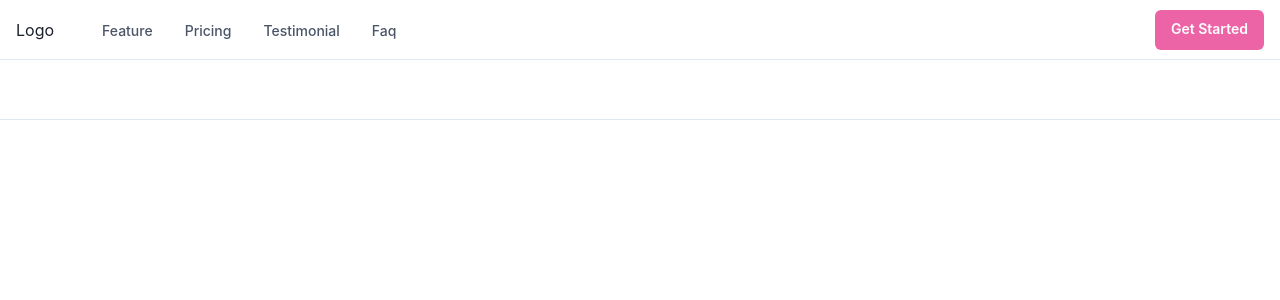
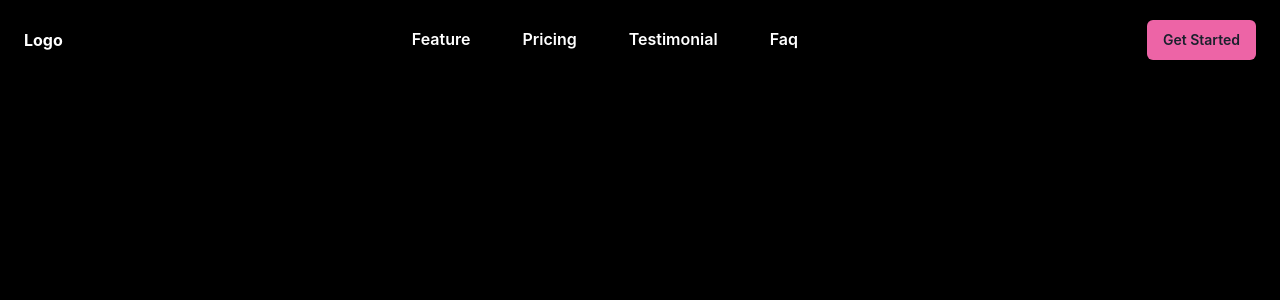
Before and after one commit to fvastu/Fait, a Next.js app: page / in a window 1280 px wide. Shown: the top 300 px of the page. Built offline with nearby package versions, Linux system fonts and the light colour scheme.

Commit message:
added theme variable, fixed navigation bar on desktop

```diff
--- a/components/hero.tsx
+++ b/components/hero.tsx
@@ -1,23 +1,17 @@
 'use client'
 
 import {
-    Box,
-    Flex,
-    useColorModeValue
+  Box,
+  Flex
 } from '@chakra-ui/react'
 
 export default function Hero() {
   return (
     <Box>
       <Flex
-        bg={useColorModeValue('white', 'gray.800')}
-        color={useColorModeValue('gray.600', 'white')}
         minH={'60px'}
         py={{ base: 2 }}
         px={{ base: 4 }}
-        borderBottom={1}
-        borderStyle={'solid'}
-        borderColor={useColorModeValue('gray.200', 'gray.900')}
         align={'center'}>
       </Flex>
     </Box>
--- a/components/navbar.tsx
+++ b/components/navbar.tsx
@@ -5,43 +5,16 @@ import {
   Button,
   Collapse,
   Flex,
+  HStack,
   Icon,
-    IconButton,
+  Link,
   Stack,
   Text,
-    useBreakpointValue,
-    useColorModeValue,
   useDisclosure
 } from '@chakra-ui/react'
-import { MdSearch, MdSettings } from 'react-icons/md'
-
-interface NavItem {
-    label: string
-    subLabel?: string
-    children?: Array<NavItem>
-    href?: string
-  }
-
-  const NAV_ITEMS: Array<NavItem> = [
-    {
-      label: 'Feature',
-      children: [],
-      href: '#Feature',
-    },
-    {
-      label: 'Pricing',
-      children: [],
-      href: '#Pricing',
-    },
-    {
-      label: 'Testimonial',
-      href: '#Testimonial',
-    },
-    {
-      label: 'Faq',
-      href: '#Faq',
-    },
-  ]
+import { MdSearch } from 'react-icons/md'
+import { NAVIGATION_ITEMS } from '../shared/constants'
+import { NavigationItem } from '../shared/navigation-item'
 
 export default function Navigation() {
   const { isOpen, onToggle } = useDisclosure()
@@ -49,50 +22,29 @@ export default function Navigation() {
   return (
     <Box>
       <Flex
-        bg={useColorModeValue('white', 'black')}
-        color={useColorModeValue('gray.600', 'white')}
-        minH={'60px'}
-        py={{ base: 2 }}
-        px={{ base: 4 }}
-        borderBottom={1}
-        borderStyle={'solid'}
-        borderColor={useColorModeValue('gray.200', 'gray.900')}
-        align={'center'}>
-        <Flex
-          flex={{ base: 1, md: 'auto' }}
-          ml={{ base: -2 }}
-          display={{ base: 'flex', md: 'none' }}>
-          <IconButton
-            onClick={onToggle}
-            icon={isOpen ? <Icon w={3} h={3} as={MdSettings} />: <Icon w={3} h={3} as={MdSettings} />}
-            variant={'ghost'}
-            aria-label={'Toggle Navigation'}
-          />
-        </Flex>
-        <Flex flex={{ base: 1 }} justify={{ base: 'center', md: 'start' }}>
-          <Text
-            textAlign={useBreakpointValue({ base: 'center', md: 'left' })}
-            fontFamily={'heading'}
-            color={useColorModeValue('gray.800', 'white')}>
+        w="100%"
+        px="6"
+        py="5"
+        align="center"
+        justify="space-between"
+      >
+      <Text textAlign={{ base: 'center', md: 'left' }} fontFamily={'heading'}>
         Logo
       </Text>
 
-          <Flex display={{ base: 'none', md: 'flex' }} ml={10}>
-            <DesktopNav />
-          </Flex>
-        </Flex>
+        <HStack as="nav" spacing="5">
+          {NAVIGATION_ITEMS.map((item, i) => (
+            <Link key={i}>
+              <Button variant="nav"> {item.label} </Button>
+            </Link>
+          ))}
+        </HStack>
 
-        <Stack
-          flex={{ base: 1, md: 0 }}
-          justify={'flex-end'}
-          direction={'row'}
-          spacing={6}>
+        <HStack>
           <Button
               as={'a'}
               display={{ base: 'none', md: 'inline-flex' }}
               fontSize={'sm'}
-            fontWeight={600}
-            color={'white'}
               bg={'pink.400'}
               href={'#'}
               _hover={{
@@ -100,9 +52,8 @@ export default function Navigation() {
               }}>
               Get Started
             </Button>
-        </Stack>
+        </HStack>
       </Flex>
-
       <Collapse in={isOpen} animateOpacity>
         <MobileNav />
       </Collapse>
@@ -110,45 +61,59 @@ export default function Navigation() {
   )
 }
 
-const DesktopNav = () => {
-  const linkColor = useColorModeValue('gray.600', 'gray.200')
-  const linkHoverColor = useColorModeValue('gray.800', 'white')
-
-  return (
-    <Stack direction={'row'} spacing={4}>
-      {NAV_ITEMS.map((navItem) => (
-        <Box key={navItem.label}>
-            <Box
-              as="a"
-              p={2}
-              href={navItem.href ?? '#'}
-              fontSize={'sm'}
-              fontWeight={500}
-              color={linkColor}
-              _hover={{
-                textDecoration: 'none',
-                color: linkHoverColor,
-              }}>
-              {navItem.label}
-            </Box>
-        </Box>
-      ))}
-    </Stack>
-  )
-}
+/**
+ *
+ * @returns
+ * import React from 'react';
+import { Drawer, DrawerBody, DrawerFooter, DrawerHeader, DrawerOverlay, DrawerContent,
+  DrawerCloseButton, Flex, Text
+} from "@chakra-ui/react";
 
 
+export default function DrawerExample({
+const p = 15;
+  placement = "right",
+  width,
+  isOpen,
+  children,
+  onClose,
+  btnRef,
+  title = "Menu",
+  footer,
+}) {
+  return (
+    <Flex w={width}>
+      <Drawer
+        isOpen={isOpen}
+        placement={placement}
+        onClose={onClose}
+        finalFocusRef={btnRef}
+      >
+        <DrawerOverlay />
+        <DrawerContent alignItems="center">
+          <DrawerCloseButton alignSelf="end" mx={p} my={p} />
+          <DrawerHeader my={p}>
+            <Text as="p"> {title} </Text>
+          </DrawerHeader>
+          <DrawerBody>{children}</DrawerBody>
+          <DrawerFooter>{footer}</DrawerFooter>
+        </DrawerContent>
+      </Drawer>
+    </Flex>
+  );
+}
+ */
 const MobileNav = () => {
   return (
-    <Stack bg={useColorModeValue('white', 'gray.800')} p={4} display={{ md: 'none' }}>
-      {NAV_ITEMS.map((navItem) => (
+    <Stack p={4} display={{ md: 'none' }}>
+      {NAVIGATION_ITEMS.map((navItem) => (
         <MobileNavItem key={navItem.label} {...navItem} />
       ))}
     </Stack>
   )
 }
 
-const MobileNavItem = ({ label, children, href }: NavItem) => {
+const MobileNavItem = ({ label, children, href }: NavigationItem) => {
   const { isOpen, onToggle } = useDisclosure()
 
   return (
@@ -162,7 +127,7 @@ const MobileNavItem = ({ label, children, href }: NavItem) => {
         _hover={{
           textDecoration: 'none',
         }}>
-        <Text fontWeight={600} color={useColorModeValue('gray.600', 'gray.200')}>
+        <Text>
           {label}
         </Text>
         {children && (
@@ -182,7 +147,6 @@ const MobileNavItem = ({ label, children, href }: NavItem) => {
           pl={4}
           borderLeft={1}
           borderStyle={'solid'}
-          borderColor={useColorModeValue('gray.200', 'gray.700')}
           align={'start'}>
           {children &&
             children.map((child) => (
--- a/pages/_app.tsx
+++ b/pages/_app.tsx
@@ -1,5 +1,6 @@
 import { ChakraProvider } from "@chakra-ui/react";
 import "styles/globals.css";
+import customTheme from "../styles/theme";
 
 function MyApp({
   Component,
@@ -9,7 +10,7 @@ function MyApp({
   pageProps: Record<string, unknown>;
 }) {
   return (
-    <ChakraProvider>
+    <ChakraProvider theme={customTheme}>
       <Component {...pageProps} />
     </ChakraProvider>
   );
--- /dev/null
+++ b/shared/constants.ts
@@ -0,0 +1,22 @@
+import { NavigationItem } from "./navigation-item";
+
+export const NAVIGATION_ITEMS: Array<NavigationItem> = [
+  {
+    label: "Feature",
+    children: [],
+    href: "#Feature",
+  },
+  {
+    label: "Pricing",
+    children: [],
+    href: "#Pricing",
+  },
+  {
+    label: "Testimonial",
+    href: "#Testimonial",
+  },
+  {
+    label: "Faq",
+    href: "#Faq",
+  },
+];
--- /dev/null
+++ b/shared/navigation-item.ts
@@ -0,0 +1,6 @@
+export interface NavigationItem {
+  label: string;
+  subLabel?: string;
+  children?: Array<NavigationItem>;
+  href?: string;
+}
--- /dev/null
+++ b/styles/theme.ts
@@ -0,0 +1,117 @@
+import { extendTheme } from "@chakra-ui/react";
+import { StyleFunctionProps } from "@chakra-ui/theme-tools";
+
+const darkTheme = {
+  accentColor: "#3d7ab2",
+  primaryColor: "#000000",
+  secondaryColor: "#fff",
+};
+
+const lightTheme = {
+  accentColor: "#3d7ab2",
+  primaryColor: "#000000",
+  secondaryColor: "#fff",
+};
+
+const customTheme = extendTheme({
+  semanticTokens: {
+    colors: {
+      error: "red.500",
+      text: {
+        default: lightTheme.secondaryColor,
+        _dark: darkTheme.secondaryColor,
+      },
+    },
+  },
+  styles: {
+    global: (props: StyleFunctionProps) => ({
+      body: {
+        color: darkTheme.secondaryColor,
+        bg: darkTheme.primaryColor,
+      },
+      "*::placeholder": {
+        color: "",
+      },
+      "*, *::before, &::after": {
+        borderColor: "",
+      },
+    }),
+  },
+  components: {
+    Text: {
+      baseStyle: {
+        fontWeight: "bold", // Normally, it is "semibold"
+      },
+      variant: {
+        highlight: {
+          color: "#ff0000",
+        },
+      },
+    },
+    Button: {
+      // 1. We can update the base styles
+      /* baseStyle: {
+            fontWeight: 'bold', // Normally, it is "semibold"
+          }, */
+      // 2. We can add a new button size or extend existing
+      /* sizes: {
+            xl: {
+              h: '56px',
+              fontSize: 'lg',
+              px: '32px',
+            },
+          }, */
+      // 3. We can add a new visual variant
+      variants: {
+        /* 'with-shadow': {
+              bg: 'red.400',
+              boxShadow: '0 0 2px 2px #efdfde',
+            }, */
+        // 4. We can override existing variants
+        outline: {
+          width: "140px",
+          borderColor: "#2962FF",
+          color: "#2962FF",
+          _hover: {
+            borderColor: "#0634B5",
+            color: "#0634B5",
+          },
+        },
+        /* primary: (props: StyleFunctionProps) => ({
+              bgColor: props.borderColor === "#2962FF"? 'red.300' : 'red.500',
+              color: props.color === "#2962FF"? 'red.300' : 'red.500'
+            }), */
+        primary: {
+          width: "140px",
+          bgColor: "#2962FF",
+          _hover: {
+            bgColor: "#0634B5",
+          },
+        },
+        /* outline: {
+              borderColor="#2962FF",
+              color="#2962FF"
+            } */
+        /* (props: StyleFunctionProps) => ({
+              bg: props.colorMode === 'dark' ? 'red.300' : 'red.500',
+            }), */
+        // 5. We can add responsive variants
+        sm: {
+          bg: "teal.500",
+          fontSize: "md",
+        },
+      },
+      // 6. We can overwrite defaultProps
+      defaultProps: {
+        /* size: 'lg', */ // default is md
+        /* variant: 'sm', */ // default is solid
+        // colorScheme: 'green', // default is gray
+        _hover: {
+          color: "#0634B5",
+        },
+      },
+    },
+  },
+});
+
+export default customTheme;
```
Lines whose indentation alone changed are shown as unchanged.
